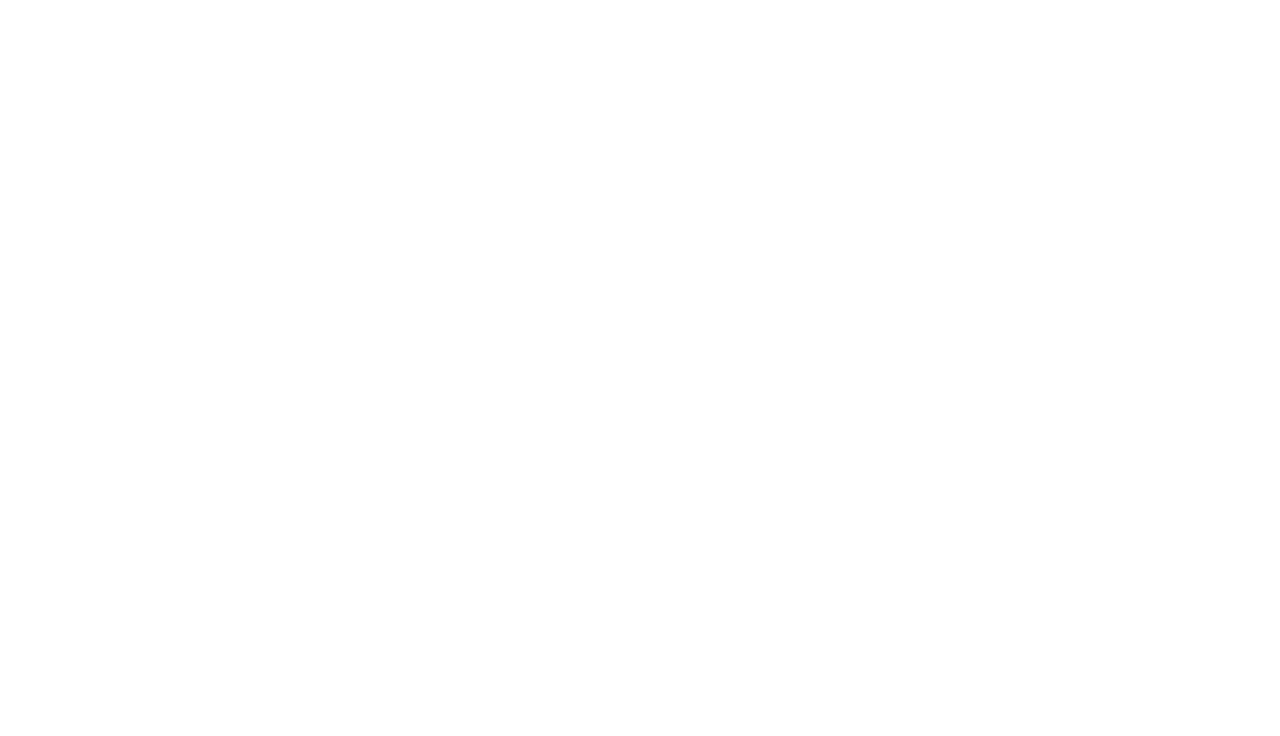
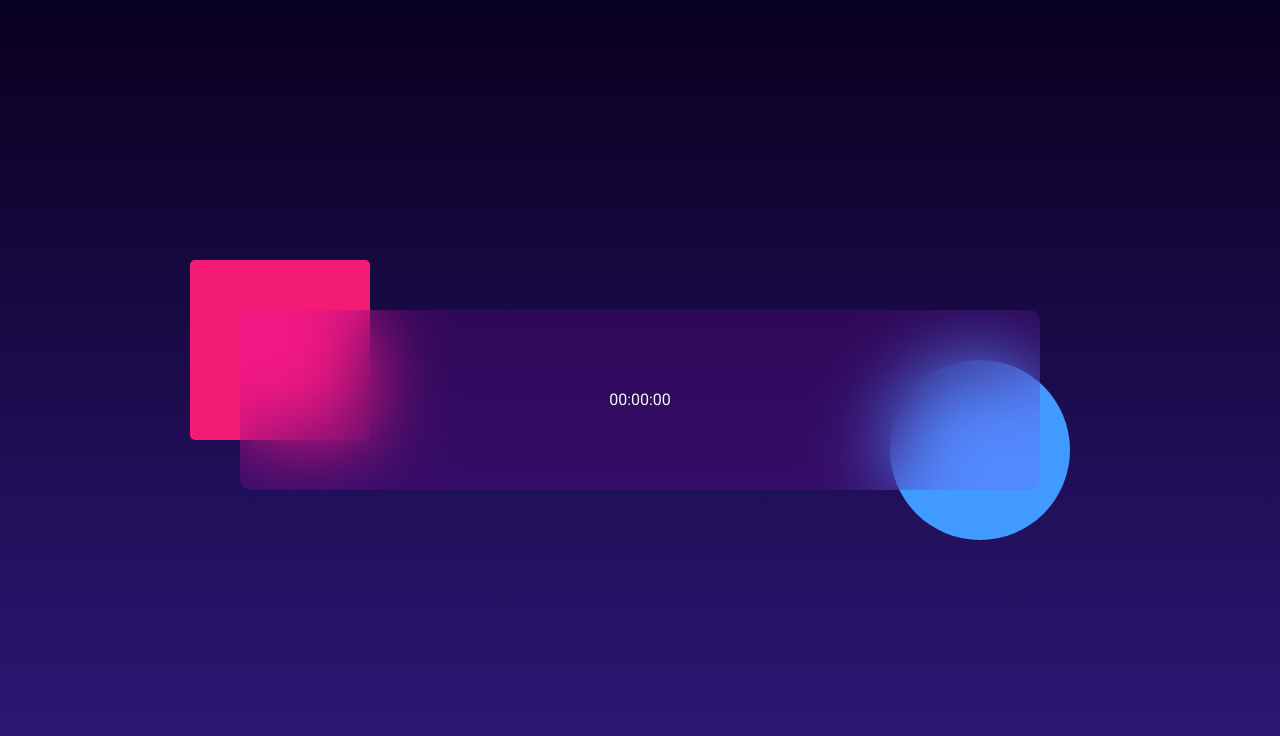
Before and after one commit to Arunsamuvel/Digital-Clock, a plain HTML site: page index.html in a window 1280 px wide. Drawn offline with Linux system fonts and the light colour scheme.

Commit message:
HTML line finished

```diff
--- a/index.html
+++ b/index.html
@@ -3,7 +3,7 @@
   <head>
     <meta charset="UTF-8" />
     <meta name="viewport" content="width=device-width, initial-scale=1.0" />
-    <title>Form Validation</title>
+    <title>Digital Clock</title>
     <link rel="shortcut icon" href="./assets/icon.png" type="image/x-icon" />
     <!-- Normalize css -->
     <link rel="stylesheet" href="./styles/normalize.css" />
@@ -11,6 +11,12 @@
     <link rel="stylesheet" href="./styles/style.css" />
   </head>
   <body>
+    <div class="hero">
+      <div class="container">
+        <div class="clock">00:00:00</div>
+      </div>
+    </div>
+
     <!-- custom script -->
     <script src="./script/script.js"></script>
   </body>
--- a/styles/style.css
+++ b/styles/style.css
@@ -1,4 +1,4 @@
-@import url('https://fonts.googleapis.com/css2?family=Roboto:ital,wght@0,100;0,300;0,400;0,500;0,700;0,900;1,100;1,300;1,400;1,500;1,700;1,900&display=swap');
+@import url("https://fonts.googleapis.com/css2?family=Roboto:ital,wght@0,100;0,300;0,400;0,500;0,700;0,900;1,100;1,300;1,400;1,500;1,700;1,900&display=swap");
 
 *,
 *::after,
@@ -15,7 +15,7 @@ html {
 }
 
 body {
-  font-family: 'Roboto', sans-serif;
+  font-family: "Roboto", sans-serif;
 }
 
 a {
@@ -30,3 +30,51 @@ img {
   max-width: 100%;
   height: auto;
 }
+
+.hero {
+  width: 100%;
+  min-height: 100vh;
+  background: linear-gradient(#08001f, #30197d);
+  color: #f8f8f8;
+  position: relative;
+}
+.container {
+  width: 800px;
+  height: 180px;
+  position: absolute;
+  top: 50%;
+  left: 50%;
+  transform: translate(-50%, -50%);
+}
+.clock {
+  width: 100%;
+  height: 100%;
+  background-color: rgba(235, 0, 255, 0.11);
+  border-radius: 10px;
+  display: flex;
+  align-items: center;
+  justify-content: center;
+  backdrop-filter: blur(40px);
+}
+.container::before {
+  content: "";
+  width: 180px;
+  height: 180px;
+  background-color: #f41b75;
+  border-radius: 5px;
+  position: absolute;
+  left: -50px;
+  top: -50px;
+  z-index: -1;
+}
+.container::after {
+  content: "";
+  width: 180px;
+  height: 180px;
+  background-color: #419aff;
+  border-radius: 50%;
+  position: absolute;
+  right: -30px;
+  bottom: -50px;
+  z-index: -1;
+}
```
